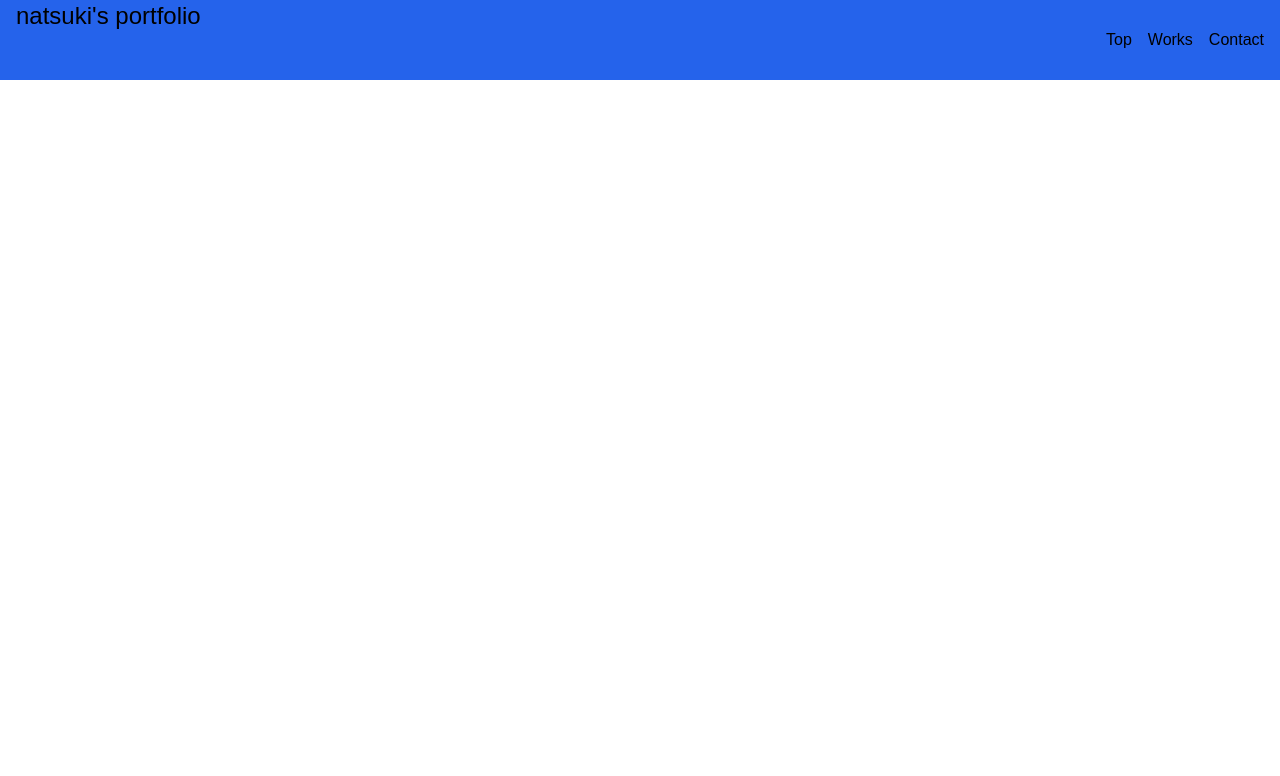
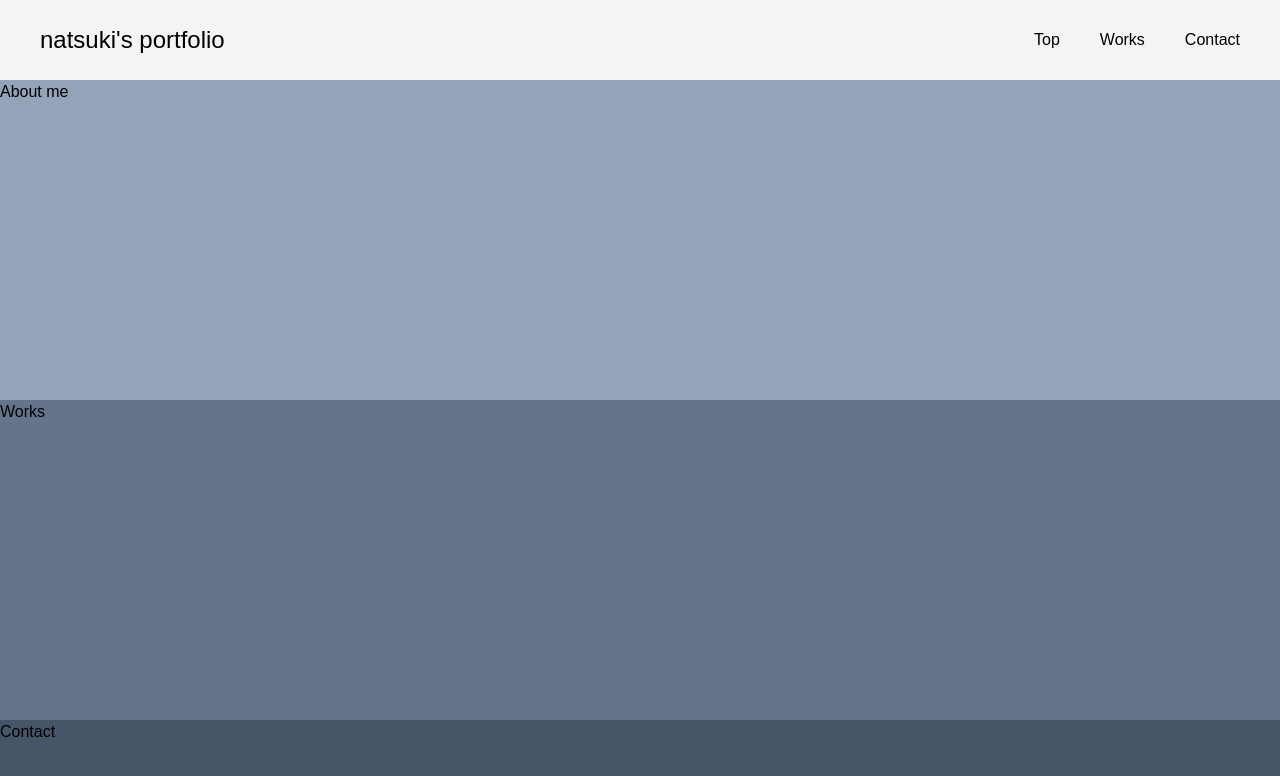
Before and after one commit to natsukikokubu/portfolio, a Next.js app: page / in a window 1280 px wide. Shown: the top 776 px of the page. Built offline with nearby package versions, Linux system fonts and the light colour scheme.

Commit message:
add scroll

```diff
--- a/package.json
+++ b/package.json
@@ -11,12 +11,14 @@
   "dependencies": {
     "next": "14.2.5",
     "react": "^18",
-    "react-dom": "^18"
+    "react-dom": "^18",
+    "react-scroll": "^1.9.0"
   },
   "devDependencies": {
     "@types/node": "^20",
     "@types/react": "^18",
     "@types/react-dom": "^18",
+    "@types/react-scroll": "^1.8.10",
     "autoprefixer": "^10.4.20",
     "eslint": "^8",
     "eslint-config-next": "14.2.5",
--- a/src/components/header.tsx
+++ b/src/components/header.tsx
@@ -1,17 +1,25 @@
+import { Link as ScrollLink } from "react-scroll";
+
 export const Header = () => {
   return (
-    <header className="flex justify-between px-4 h-20 w-screen bg-blue-600">
-      <h1 className="text-2xl align-middle">natsuki's portfolio</h1>
+    <header className="flex justify-between px-10 h-20 w-screen bg-gray-100">
+      <h1 className="text-2xl flex items-center">natsuki's portfolio</h1>
       <nav>
-        <ul className="flex gap-4 items-center h-full">
+        <ul className="flex gap-10 items-center h-full">
           <li>
-            <a href="#top">Top</a>
+            <ScrollLink to="top" smooth duration={300}>
+              Top
+            </ScrollLink>
           </li>
           <li>
-            <a href="#works">Works</a>
+            <ScrollLink to="top" smooth duration={300}>
+              Works
+            </ScrollLink>
           </li>
           <li>
-            <a href="#contact">Contact</a>
+            <ScrollLink to="top" smooth duration={300}>
+              Contact
+            </ScrollLink>
           </li>
         </ul>
       </nav>
--- a/src/pages/index.tsx
+++ b/src/pages/index.tsx
@@ -5,6 +5,15 @@ export default function Home() {
   return (
     <main className="font-body">
       <Header />
+      <div className="h-80 bg-slate-400">
+        <h1 id="top">About me</h1>
+      </div>
+      <div className="h-80 bg-slate-500">
+        <h1 id="works">Works</h1>
+      </div>
+      <div className="h-80 bg-slate-600">
+        <h1 id="contact">Contact</h1>
+      </div>
     </main>
   );
 }
```
Also changed, not shown: src/components/link.tsx (deleted), 1 other file (tests, documents, lock files or other folders).
